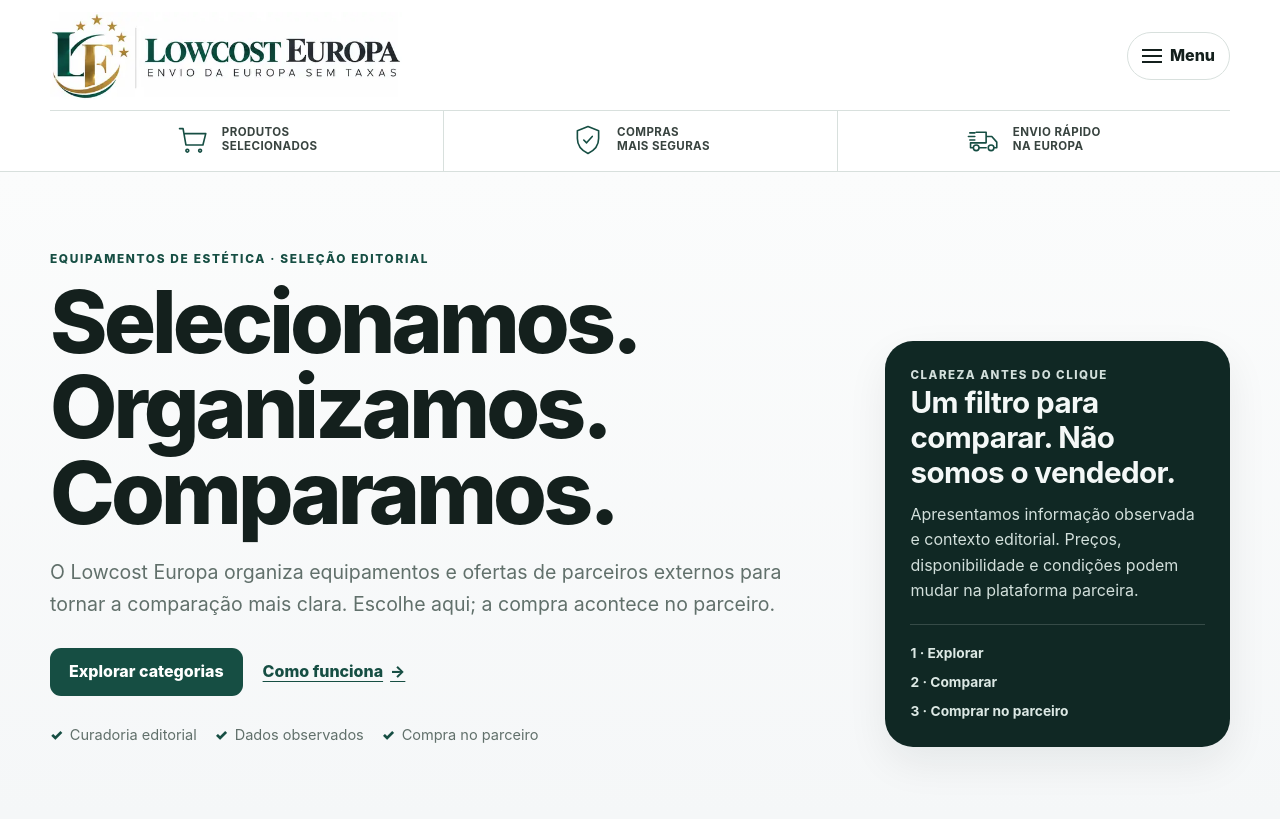
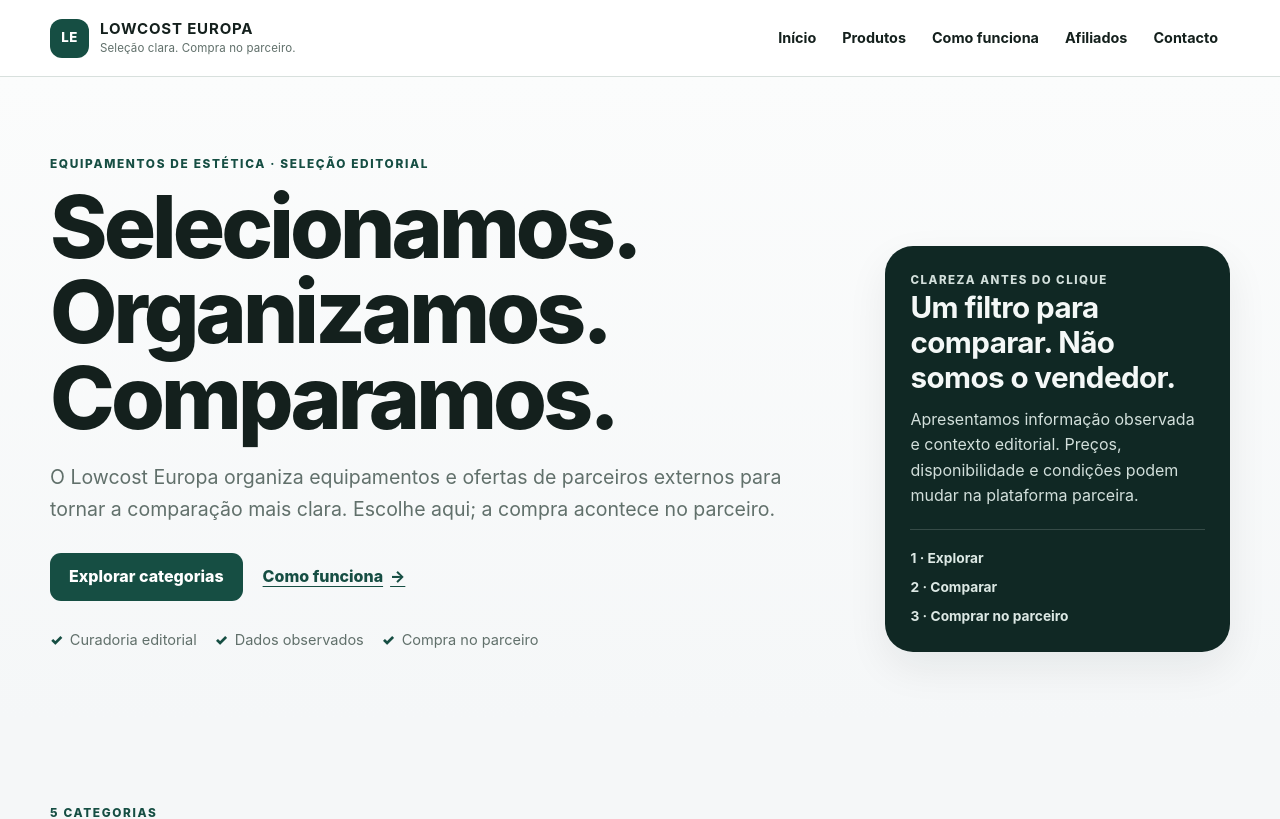
Before and after one commit to martaxi-boss/lowcost-europa, a Django app: page / in a window 1280 px wide. Shown: the top 819 px of the page. Run offline with Django 5.2, Linux system fonts and the light colour scheme; data that the repository does not hold is empty; parts of the project's set-up code (start-up, migrations or seed data) failed here and were passed over.

Commit message:
Revert "Merge pull request #100 from martaxi-boss/builder/header-logo-benefits-001"
This reverts commit a361b753944ac86809fd066cae7155675398b5ab, reversing
changes made to d4549690caebfe06b5e648db2a53846813535151.

```diff
--- a/apps/storefront/static/storefront/storefront.css
+++ b/apps/storefront/static/storefront/storefront.css
@@ -35,26 +35,20 @@
 .skip-link { position: fixed; left: -9999px; top: 12px; z-index: 1000; }
 .skip-link:focus { left: 16px; background: var(--surface); padding: 10px 14px; border-radius: var(--radius-sm); box-shadow: var(--shadow); }
 
-.site-header { position: sticky; top: 0; z-index: 50; background: rgba(255,255,255,.98); border-bottom: 1px solid var(--border); backdrop-filter: blur(12px); }
-.header-shell { display: grid; }
-.header-top { min-height: 86px; display: flex; align-items: center; justify-content: space-between; gap: 12px; padding-block: 10px 8px; }
-.brand--official { display: block; min-width: 0; flex: 1 1 auto; max-width: 560px; text-decoration: none; }
-.brand--official img { display: block; width: 100%; height: auto; max-height: 76px; object-fit: contain; object-position: left center; }
-.desktop-nav { display: none !important; }
-.nav-menu { position: relative; flex: 0 0 auto; }
-.nav-menu summary { list-style: none; cursor: pointer; min-height: 48px; padding: 10px 14px; border: 1px solid var(--border); border-radius: 999px; font-weight: 800; background: var(--surface); display: flex; align-items: center; gap: 8px; white-space: nowrap; }
+.site-header { position: sticky; top: 0; z-index: 50; background: rgba(255,255,255,.96); border-bottom: 1px solid var(--border); backdrop-filter: blur(12px); }
+.header-inner { min-height: 76px; display: flex; align-items: center; justify-content: space-between; gap: 20px; }
+.brand { display: inline-flex; align-items: center; gap: 11px; color: var(--text); text-decoration: none; }
+.brand-mark { width: 39px; height: 39px; display: grid; place-items: center; border-radius: 12px; background: var(--accent); color: #fff; font-weight: 850; font-size: .83rem; letter-spacing: .04em; }
+.brand-copy { display: grid; line-height: 1.1; }
+.brand-copy strong { font-size: .94rem; letter-spacing: .055em; }
+.brand-copy small { display: none; margin-top: 5px; color: var(--muted); font-size: .72rem; letter-spacing: .01em; }
+.desktop-nav { display: none; }
+.nav-menu { position: relative; }
+.nav-menu summary { list-style: none; cursor: pointer; padding: 10px 14px; border: 1px solid var(--border); border-radius: 999px; font-weight: 750; background: var(--surface); }
 .nav-menu summary::-webkit-details-marker { display: none; }
-.menu-icon { width: 20px; height: 14px; display: inline-block; border-block: 2px solid currentColor; position: relative; }
-.menu-icon::after { content: ""; position: absolute; left: 0; right: 0; top: 50%; border-top: 2px solid currentColor; transform: translateY(-50%); }
 .site-nav { position: absolute; right: 0; top: calc(100% + 10px); min-width: 215px; padding: 10px; display: grid; gap: 2px; background: var(--surface); border: 1px solid var(--border); border-radius: 16px; box-shadow: var(--shadow); }
 .site-nav a { padding: 10px 12px; border-radius: 10px; text-decoration: none; font-weight: 650; }
 .site-nav a:hover { background: var(--surface-soft); color: var(--accent); }
-.nav-menu:not([open]) .site-nav { display: none; }
-.header-benefits { display: grid; grid-template-columns: repeat(3, minmax(0,1fr)); border-top: 1px solid var(--border); min-width: 0; }
-.header-benefit { min-width: 0; display: flex; align-items: center; justify-content: center; gap: 7px; padding: 10px 5px 12px; color: var(--accent); }
-.header-benefit + .header-benefit { border-left: 1px solid var(--border); }
-.header-benefit svg { flex: 0 0 29px; width: 29px; height: 29px; fill: none; stroke: currentColor; stroke-width: 2.3; stroke-linecap: round; stroke-linejoin: round; }
-.header-benefit span { color: #38433f; font-size: .62rem; line-height: 1.18; letter-spacing: .035em; font-weight: 650; }
 
 .hero { padding: 56px 0 42px; background: linear-gradient(180deg, #fbfcfc 0%, var(--bg) 100%); }
 .hero-grid { display: grid; gap: 28px; }
@@ -168,24 +162,7 @@
 .prose li + li { margin-top: 8px; }
 .prose a { color: var(--accent); text-underline-offset: 4px; }
 
-@media (max-width: 480px) {
-  .site-header .container { width: calc(100% - 20px); }
-  .header-top { min-height: 78px; gap: 8px; padding-block: 8px 6px; }
-  .brand--official { max-width: calc(100% - 94px); }
-  .brand--official img { max-height: 66px; }
-  .nav-menu summary { min-height: 44px; padding: 8px 11px; font-size: .92rem; gap: 6px; }
-  .menu-icon { width: 18px; height: 13px; }
-  .header-benefit { gap: 5px; padding: 9px 2px 10px; }
-  .header-benefit svg { flex-basis: 24px; width: 24px; height: 24px; }
-  .header-benefit span { font-size: .53rem; letter-spacing: .02em; }
-}
 @media (min-width: 620px) {
-  .header-top { min-height: 104px; padding-block: 12px 10px; }
-  .brand--official img { max-height: 88px; }
-  .header-benefit { gap: 12px; padding-block: 12px 14px; }
-  .header-benefit svg { flex-basis: 34px; width: 34px; height: 34px; }
-  .header-benefit span { font-size: .72rem; }
-
   .brand-copy small { display: block; }
   .family-index { grid-template-columns: repeat(2, minmax(0, 1fr)); }
   .card-actions { grid-template-columns: auto 1fr; align-items: stretch; }
@@ -210,8 +187,19 @@
   .facts dd { text-align: right; }
 }
 
+@media (min-width: 920px) {
+  .nav-menu { display: none; }
+  .desktop-nav { display: flex; align-items: center; gap: 2px; }
+  .desktop-nav a { padding: 10px 12px; border-radius: 10px; text-decoration: none; font-size: .9rem; font-weight: 650; }
+  .desktop-nav a:hover { background: var(--surface-soft); color: var(--accent); }
+}
+
 @media (min-width: 1080px) {
   .card-grid { grid-template-columns: repeat(3, minmax(0, 1fr)); }
+}
+
+@media (max-width: 919px) {
+  .nav-menu:not([open]) .site-nav { display: none; }
 }
 
 @media (prefers-reduced-motion: reduce) {
--- a/apps/storefront/templates/storefront/base.html
+++ b/apps/storefront/templates/storefront/base.html
@@ -18,14 +18,21 @@
   {% if request.user.is_authenticated and request.user.is_staff %}<aside class="owner-private-bar" aria-label="Gestão privada">{% if owner_preview_public %}<span>A ver como cliente</span><a href="{{ owner_return_to_management }}">Voltar à gestão</a>{% else %}<span>Gestão ativa</span><a href="{% url 'owner-panel:dashboard' %}">Resumo</a>{% endif %}<form method="post" action="{% url 'owner-panel:logout' %}">{% csrf_token %}<button type="submit">Sair</button></form></aside>{% endif %}
   <a class="skip-link" href="#conteudo">Saltar para o conteúdo</a>
   <header class="site-header">
-    <div class="container header-shell">
-      <div class="header-top">
-        <a class="brand brand--official" href="{% url 'storefront:home' %}" aria-label="Lowcost Europa - início">
-          <img src="{% static 'storefront/lowcost-europa-logo-header.webp' %}" alt="Lowcost Europa — Envio da Europa sem taxas" width="600" height="150">
+    <div class="container header-inner">
+      <a class="brand" href="{% url 'storefront:home' %}" aria-label="Lowcost Europa - início">
+        <span class="brand-mark" aria-hidden="true">LE</span>
+        <span class="brand-copy"><strong>LOWCOST EUROPA</strong><small>Seleção clara. Compra no parceiro.</small></span>
       </a>
+      <nav class="desktop-nav" aria-label="Navegação principal">
+        <a href="{% url 'storefront:home' %}">Início</a>
+        <a href="{% url 'storefront:home' %}#familias">Produtos</a>
+        <a href="{% url 'storefront:como-funciona' %}">Como funciona</a>
+        <a href="{% url 'storefront:afiliados' %}">Afiliados</a>
+        <a href="{% url 'storefront:contacto' %}">Contacto</a>
+      </nav>
       <details class="nav-menu">
-          <summary><span class="menu-icon" aria-hidden="true"></span><span>Menu</span></summary>
-          <nav class="site-nav" aria-label="Navegação principal">
+        <summary>Menu</summary>
+        <nav class="site-nav" aria-label="Navegação mobile">
           <a href="{% url 'storefront:home' %}">Início</a>
           <a href="{% url 'storefront:home' %}#familias">Produtos</a>
           <a href="{% url 'storefront:como-funciona' %}">Como funciona</a>
@@ -33,21 +40,6 @@
           <a href="{% url 'storefront:contacto' %}">Contacto</a>
         </nav>
       </details>
-      </div>
-      <div class="header-benefits" aria-label="Benefícios">
-        <div class="header-benefit">
-          <svg viewBox="0 0 48 48" aria-hidden="true"><path d="M5 8h5l4 23h24l4-16H13M18 39a2 2 0 1 0 0 .1M36 39a2 2 0 1 0 0 .1"/></svg>
-          <span>PRODUTOS<br>SELECIONADOS</span>
-        </div>
-        <div class="header-benefit">
-          <svg viewBox="0 0 48 48" aria-hidden="true"><path d="M24 5l15 6v11c0 10-6 17-15 21-9-4-15-11-15-21V11l15-6zM18 24l4 4 8-9"/></svg>
-          <span>COMPRAS<br>MAIS SEGURAS</span>
-        </div>
-        <div class="header-benefit">
-          <svg viewBox="0 0 48 48" aria-hidden="true"><path d="M5 28h22V13H13M27 19h8l7 8v8h-4M27 35H17M9 35H5v-7M13 39a4 4 0 1 0 0-8 4 4 0 0 0 0 8zM34 39a4 4 0 1 0 0-8 4 4 0 0 0 0 8zM4 14h7M2 19h9M4 24h7"/></svg>
-          <span>ENVIO RÁPIDO<br>NA EUROPA</span>
-        </div>
-      </div>
     </div>
   </header>
   <main id="conteudo">
```
Also changed, not shown: apps/storefront/static/storefront/lowcost-europa-logo-header.webp (deleted). Lines whose indentation alone changed are shown as unchanged.
